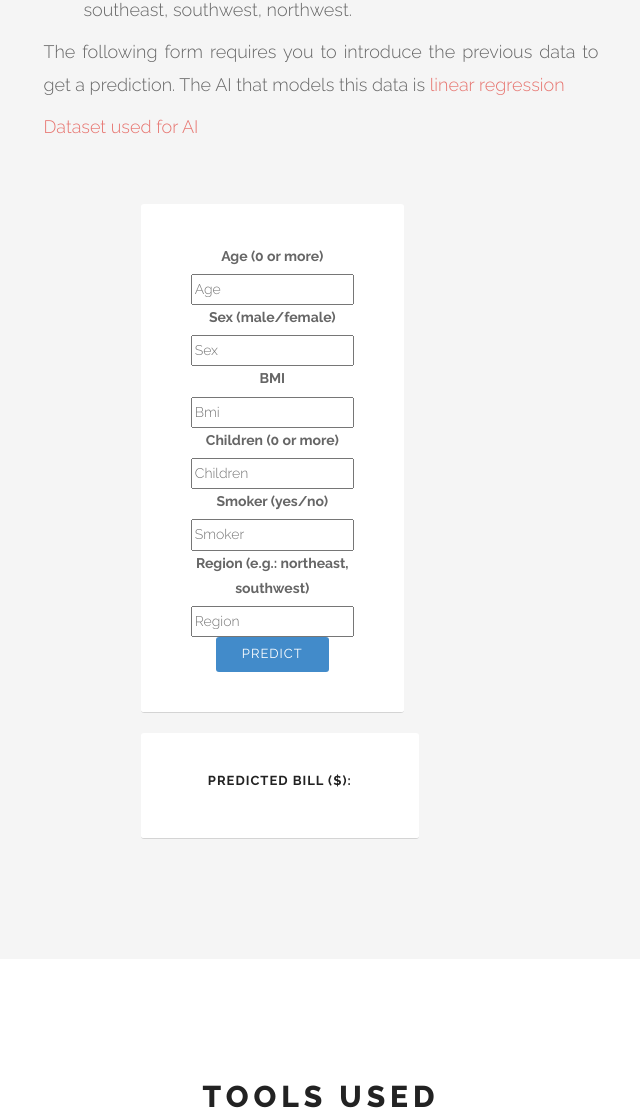
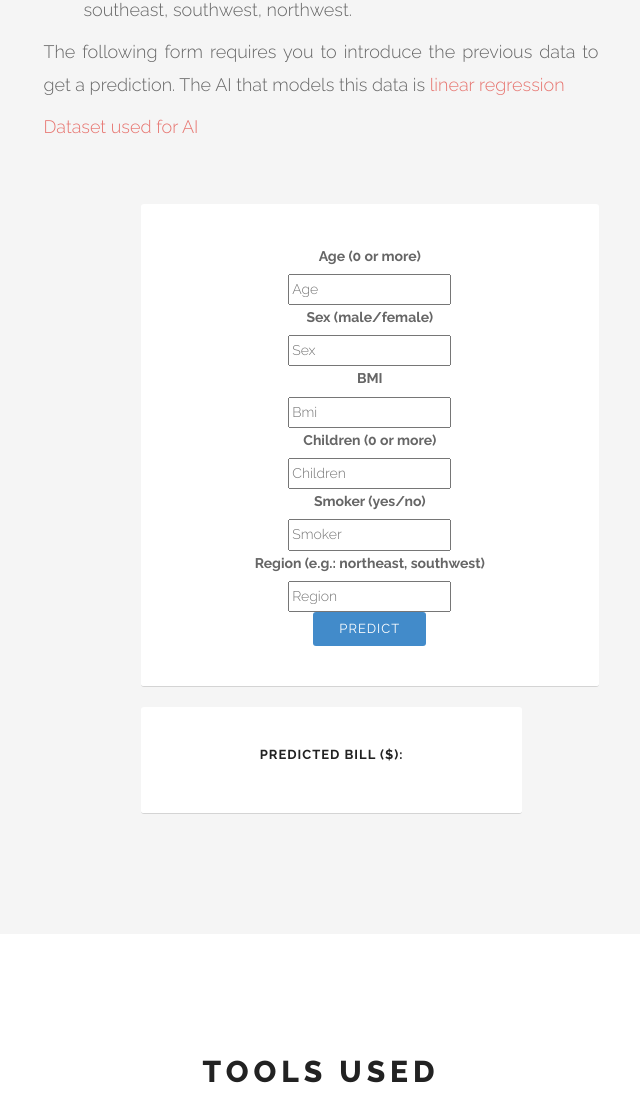
Before and after one commit to mgonzaleyub/ml-insurance-webapp-flask, a Flask app: page / in a window 1280 px wide. Shown: the part 1520-2633 px from the top of the page, without its empty margins (319-959 px from the left). Run offline with Flask 2, Linux system fonts and the light colour scheme; some libraries are stand-ins or nearby versions.

Commit message:
Fix length form for mobile

```diff
--- a/templates/index.html
+++ b/templates/index.html
@@ -132,7 +132,7 @@
         <div class="row">
 
 
-            <div class="col-sm-3 col-sm-offset-4">
+            <div class="col-sm-5 col-sm-offset-4">
 
                 <div class="iconbox wow ">
                     <form id="insurance_form" action="{{url_for('predict')}}" method="POST">
@@ -164,10 +164,10 @@
 
         </div><!-- .row -->
         <div class="row">
-            <div class="col-sm-6 col-sm-offset-4">
+            <div class="col-sm-5 col-sm-offset-4">
 
 
-                <div class="iconbox wow col-sm-6 col-sm-offset-3 ">
+                <div class="iconbox wow col-sm-10 col-sm-offset-4 ">
                     <div class="iconbox-text">
                         <h3>Predicted bill ($):</h3>
                         <p>{{pred}}</p>
```
